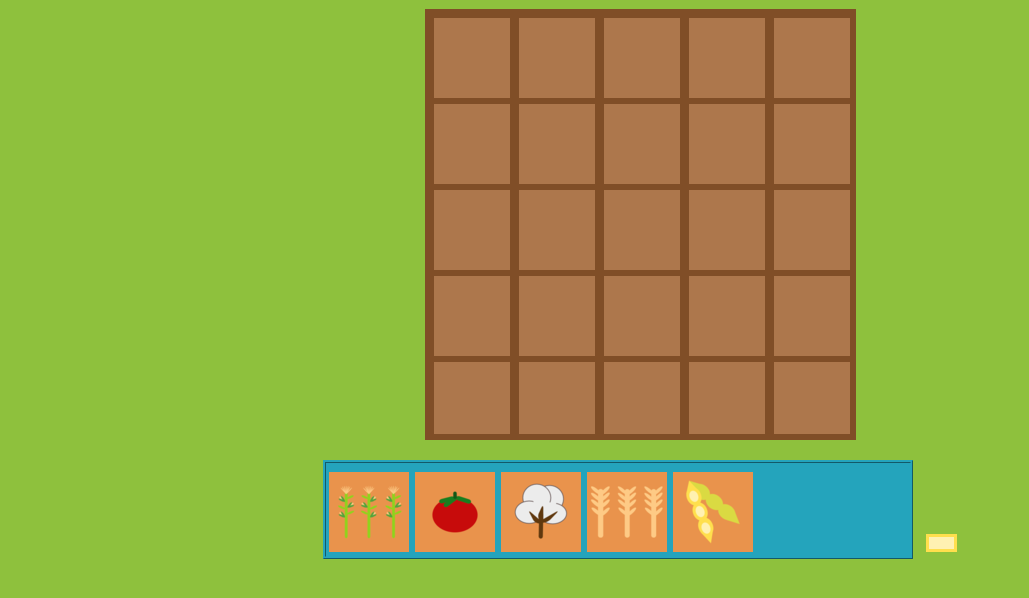
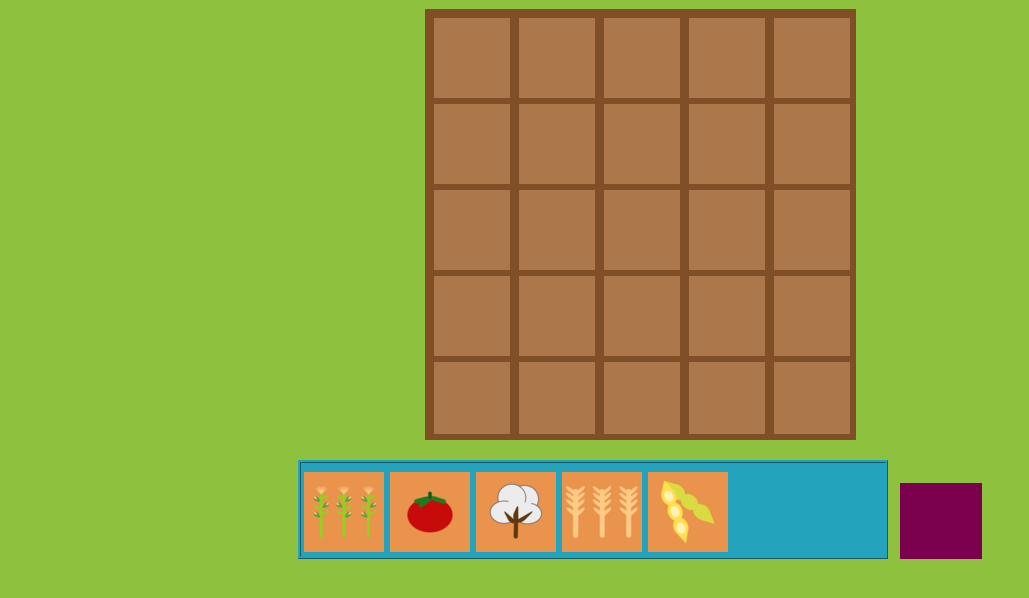
Before and after one commit to bonushole/BoilerMake7, a React app: page / in a window 1280 px wide. Shown: the part 148-746 px from the top of the page, without its empty margins (0-1029 px from the left). Built offline with nearby package versions, Linux system fonts and the light colour scheme.

Commit message:
Button Edit

```diff
--- a/src/style/endBar.scss
+++ b/src/style/endBar.scss
@@ -5,15 +5,14 @@
 	display: inline-block;
 
 	border-style: solid;
-	border-color: #ffdf4d;
-	background-color: #fff1b2;
+	border-color: #7b004e;
+	background-color: #7b004e;
 
-	padding-left: 1%;
+	padding-left: 5%;
 	padding-right: 1%;
-	padding-top: .5%;
+	padding-top: 5%;
 	padding-bottom: .5%;
 	margin-top: .5%;
-	margin-bottom: .5%;
 	margin-left: 1%;
 
 }
```
